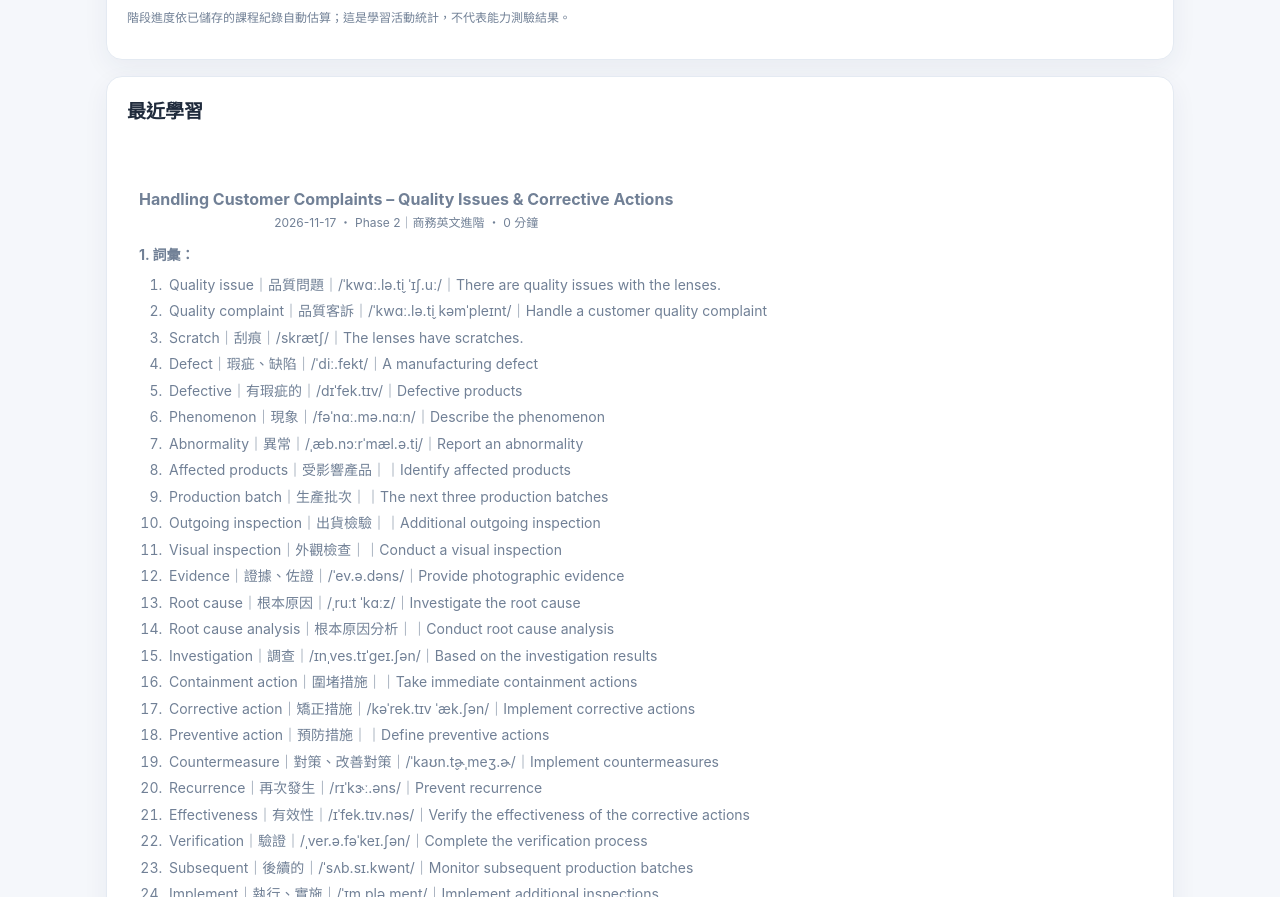
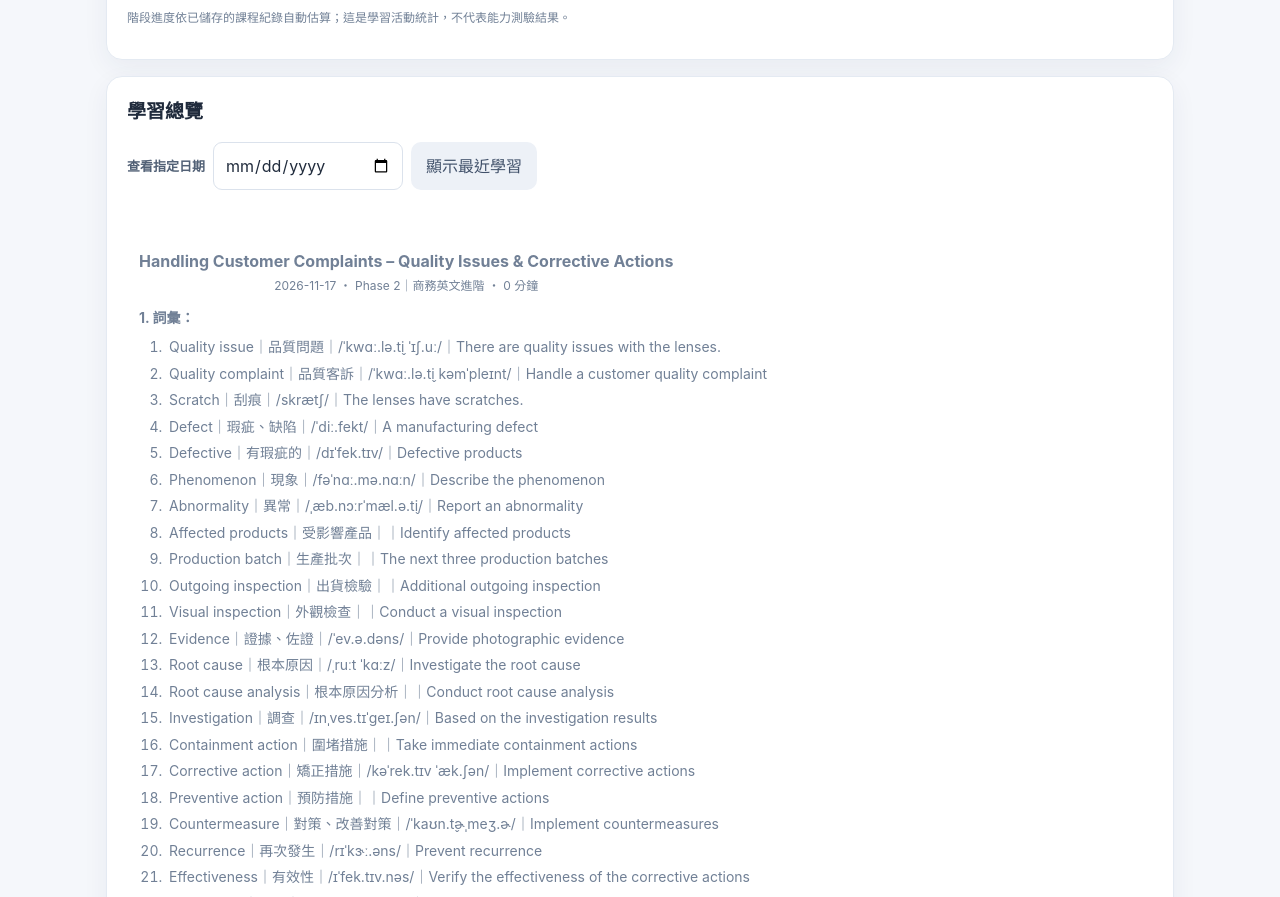
Before and after one commit to Sunnyvicky/English-learning, a plain HTML site: page index.html in a window 1280 px wide. Shown: the part 897-1794 px from the top of the page. Drawn offline with Linux system fonts and the light colour scheme.

Commit message:
Add date filters to overview and vocabulary

```diff
--- a/index.html
+++ b/index.html
@@ -98,7 +98,7 @@ form .grid{display:grid;grid-template-columns:repeat(2,1fr);gap:13px}label{displ
   <article class="phase"><b>Phase 3｜專業英文深化</b><p>Optics・Semiconductor・AI・Technology</p><span class="tag">六個月內盡可能涵蓋</span><div class="progress"><i id="p3"></i></div></article>
   <article class="phase"><b>Phase 4+｜持續進階</b><p>流利表達、即席應答、國際溝通</p><span class="tag">長期持續，不設期限</span><div class="progress"><i id="p4"></i></div></article>
  </div><p class="hint">階段進度依已儲存的課程紀錄自動估算；這是學習活動統計，不代表能力測驗結果。</p></div>
- <div class="panel"><h2>最近學習</h2><div id="recent" class="empty">目前還沒有學習紀錄。完成第一堂課後，就可以在這裡累積進度。</div></div>
+ <div class="panel"><h2>學習總覽</h2><div class="toolbar"><label style="margin:0;align-self:center" for="overviewDate">查看指定日期</label><input id="overviewDate" type="date" aria-label="總覽日期" style="max-width:190px"><button type="button" class="secondary" id="clearOverviewDate">顯示最近學習</button></div><div id="recent" class="empty">目前還沒有學習紀錄。完成第一堂課後，就可以在這裡累積進度。</div></div>
 </section>
 <section id="add" class="view hidden">
  <div class="panel"><h2 id="formTitle">新增一堂學習紀錄</h2><form id="recordForm">
@@ -120,7 +120,7 @@ form .grid{display:grid;grid-template-columns:repeat(2,1fr);gap:13px}label{displ
  </form></div>
 </section>
 <section id="records" class="view hidden"><div class="panel"><h2>歷史學習紀錄</h2><div class="toolbar"><input id="search" placeholder="搜尋主題、詞彙或內容……" style="max-width:300px"><input id="filterDate" type="date" aria-label="選擇學習日期" title="選擇要查看的日期" style="max-width:190px"><select id="filterPhase" style="max-width:190px"><option value="">所有階段</option><option value="1">Phase 1</option><option value="2">Phase 2</option><option value="3">Phase 3</option><option value="4">Phase 4+</option></select><button type="button" class="secondary" id="clearFilters">清除篩選</button></div><div id="recordList" class="empty">尚無紀錄</div></div></section>
-<section id="vocab" class="view hidden"><div class="panel"><h2>詞彙複習清單</h2><p class="hint">詞彙由每堂課的紀錄自動彙整。可標記「熟悉」，也可依照複習日期再次練習。</p><div id="vocabList" class="empty">尚未新增詞彙。</div></div></section>
+<section id="vocab" class="view hidden"><div class="panel"><h2>詞彙複習清單</h2><p class="hint">詞彙由每堂課的紀錄自動彙整。可依日期查看當天課程的詞彙，避免清單過長。</p><div class="toolbar"><label for="vocabDate" style="margin:0;align-self:center">學習日期</label><input id="vocabDate" type="date" aria-label="詞彙學習日期" style="max-width:190px"><button type="button" class="secondary" id="clearVocabDate">顯示全部詞彙</button></div><div id="vocabCount" class="hint"></div><div id="vocabList" class="empty">尚未新增詞彙。</div></div></section>
 <section id="backup" class="view hidden">
  <div class="panel"><h2>資料備份與還原</h2>
  <p>目前資料儲存在這台裝置的瀏覽器，並有本機安全備份。Google Drive 跨裝置同步仍在設定中；ChatGPT 課後紀錄自動寫入 App 也尚未完成整合。</p>
@@ -156,8 +156,7 @@ function render(){
  document.getElementById('words').textContent=records.reduce((s,r)=>s+words(r).length,0);
  document.getElementById('last').textContent=sorted[0]?.date||'—';
  [1,2,3,4].forEach(p=>{const n=records.filter(r=>+r.phase===p).length;document.getElementById('p'+p).style.width=Math.min(100,n*10)+'%'});
- const recent=document.getElementById('recent');
- recent.innerHTML=sorted.length?sorted.slice(0,3).map(r=>logHTML(r,false)).join(''):'目前還沒有學習紀錄。完成第一堂課後，就可以在這裡累積進度。';
+ renderOverview();
  renderRecords();renderVocab();
 }
 function formatNote(value){
@@ -171,8 +170,9 @@ const actions=buttons ? '<div class="actions"><button class="secondary" data-edi
 return '<article class="log"><div class="logtop"><div><h3>'+esc(r.topic||'未命名課程')+'</h3><div class="meta">'+esc(r.date)+' ・ '+esc(phaseName(r.phase))+' ・ '+esc(r.minutes||0)+' 分鐘</div></div>'+actions+'</div>'+notes+'</article>';
 }
 document.addEventListener('click',e=>{const edit=e.target.closest('[data-edit]');const del=e.target.closest('[data-delete]');if(edit)window.editRecord(edit.dataset.edit);if(del)window.deleteRecord(del.dataset.delete);});
+function renderOverview(){const d=document.getElementById('overviewDate')?.value||'';const a=[...records].sort((x,y)=>y.date.localeCompare(x.date)).filter(r=>!d||r.date===d);document.getElementById('recent').innerHTML=a.length?a.map(r=>logHTML(r,false)).join(''):(d?'這一天沒有學習紀錄。':'目前還沒有學習紀錄。完成第一堂課後，就可以在這裡累積進度。');}
 function renderRecords(){const q=(document.getElementById('search')?.value||'').toLowerCase(),p=document.getElementById('filterPhase')?.value||'',d=document.getElementById('filterDate')?.value||'';const a=[...records].sort((x,y)=>y.date.localeCompare(x.date)).filter(r=>(!p||String(r.phase)===p)&&(!d||r.date===d)&&(!q||JSON.stringify(r).toLowerCase().includes(q)));document.getElementById('recordList').innerHTML=a.length?a.map(r=>logHTML(r)).join(''):'沒有符合條件的紀錄。'}
-function renderVocab(){const all=records.flatMap(r=>words(r).map(w=>({...w,date:r.date,id:r.id,key:r.id+'-'+w.term})));const el=document.getElementById('vocabList');el.innerHTML=all.length?all.map(w=>'<div class="vocab"><strong>'+esc(w.term)+'</strong> '+esc(w.meaning)+'<div class="meta">'+esc(w.pron)+' ・ '+esc(w.date)+'</div>'+(w.example?'<div>'+esc(w.example)+'</div>':'')+'</div>').join(''):'尚未新增詞彙。'}
+function renderVocab(){const d=document.getElementById('vocabDate')?.value||'';const all=records.filter(r=>!d||r.date===d).flatMap(r=>words(r).map(w=>({...w,date:r.date,id:r.id,key:r.id+'-'+w.term}))).sort((a,b)=>b.date.localeCompare(a.date));const el=document.getElementById('vocabList');document.getElementById('vocabCount').textContent='目前顯示 '+all.length+' 個詞彙／片語'+(d?'（'+d+'）':'（全部日期）');el.innerHTML=all.length?all.map(w=>'<div class="vocab"><strong>'+esc(w.term)+'</strong> '+esc(w.meaning)+'<div class="meta">'+esc(w.pron)+' ・ '+esc(w.date)+'</div>'+(w.example?'<div>'+esc(w.example)+'</div>':'')+'</div>').join(''):'這個日期沒有詞彙紀錄。'}
 document.querySelectorAll('.tab').forEach(b=>b.addEventListener('click',()=>{document.querySelectorAll('.tab').forEach(x=>x.classList.toggle('active',x===b));document.querySelectorAll('.view').forEach(x=>x.classList.toggle('hidden',x.id!==b.dataset.tab));if(b.dataset.tab==='records')renderRecords()}));
 document.getElementById('date').value=new Date().toISOString().slice(0,10);
 document.getElementById('recordForm').addEventListener('submit',e=>{e.preventDefault();const id=document.getElementById('editId').value;const r={id:id||crypto.randomUUID(),date:date.value,phase:phase.value,minutes:minutes.value,topic:topic.value,vocabulary:vocabulary.value,listening:listening.value,grammar:grammar.value,speaking:speaking.value,mastered:mastered.value,review:review.value,next:next.value};if(id)records=records.map(x=>x.id===id?r:x);else records.push(r);save();resetForm();document.querySelector('[data-tab="records"]').click()});
@@ -181,6 +181,8 @@ document.getElementById('clearForm').onclick=resetForm;
 window.editRecord=id=>{const r=records.find(x=>x.id===id);if(!r)return;document.querySelector('[data-tab="add"]').click();editId.value=r.id;formTitle.textContent='編輯學習紀錄';Object.keys(r).forEach(k=>{const el=document.getElementById(k);if(el)el.value=r[k]})};
 window.deleteRecord=id=>{if(confirm('確定刪除這筆學習紀錄？此動作無法復原，建議先備份。')){records=records.filter(r=>r.id!==id);save()}};
 document.getElementById('search').addEventListener('input',renderRecords);document.getElementById('filterPhase').addEventListener('change',renderRecords);document.getElementById('filterDate').addEventListener('change',renderRecords);document.getElementById('clearFilters').addEventListener('click',()=>{document.getElementById('search').value='';document.getElementById('filterPhase').value='';document.getElementById('filterDate').value='';renderRecords()});
+document.getElementById('overviewDate').addEventListener('change',renderOverview);document.getElementById('clearOverviewDate').addEventListener('click',()=>{document.getElementById('overviewDate').value='';renderOverview()});
+document.getElementById('vocabDate').addEventListener('change',renderVocab);document.getElementById('clearVocabDate').addEventListener('click',()=>{document.getElementById('vocabDate').value='';renderVocab()});
 document.getElementById('export').onclick=()=>{const blob=new Blob([JSON.stringify({app:'Lifelong English Learning',version:1,exportedAt:new Date().toISOString(),records},null,2)],{type:'application/json'});const a=document.createElement('a');a.href=URL.createObjectURL(blob);a.download='english-learning-backup-'+new Date().toISOString().slice(0,10)+'.json';a.click();URL.revokeObjectURL(a.href)};
 document.getElementById('importFile').onchange=async e=>{const f=e.target.files[0];if(!f)return;try{const data=JSON.parse(await f.text());const incoming=Array.isArray(data)?data:data.records;if(!Array.isArray(incoming))throw Error('格式不正確');if(confirm('匯入 '+incoming.length+' 筆紀錄？目前資料將與備份合併，同 ID 的紀錄以匯入內容為準。匯入前會先保留目前資料的自動備份。')){writeSafetyBackup(records);const m=new Map(records.map(r=>[r.id,r]));incoming.forEach((r,i)=>{if(!r||typeof r!=='object')throw Error('備份內含無效紀錄');m.set(r.id||('import-'+Date.now()+'-'+i),r)});records=[...m.values()];save();alert('匯入完成。')} }catch(err){alert('無法匯入：'+err.message)}e.target.value=''};
 document.getElementById('restoreAuto').onclick=()=>{try{const b=JSON.parse(localStorage.getItem(BACKUP_KEY)||'null');if(!b||!Array.isArray(b.records))throw Error('找不到有效的自動備份');if(!confirm('將以自動備份的 '+b.records.length+' 筆紀錄取代目前畫面資料？還原前會先備份目前資料。'))return;writeSafetyBackup(records);records=b.records;localStorage.setItem(KEY,JSON.stringify(records));render();renderBackupStatus();alert('已從本機自動備份還原。');}catch(err){alert('還原失敗：'+err.message)}};
```
